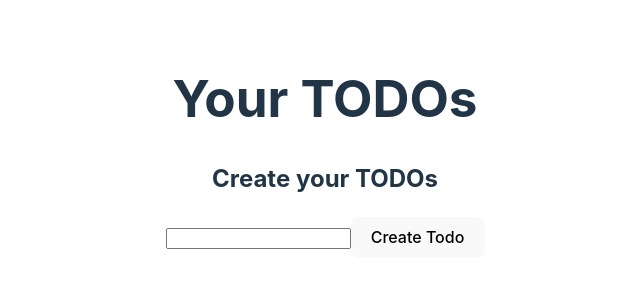
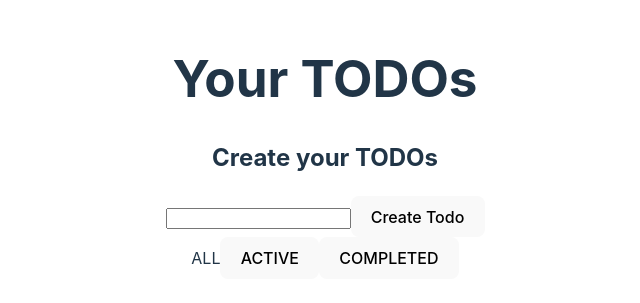
Before and after one commit to miguelruizF/react-redux-app, a React (Vite) app: page / in a window 1280 px wide. Shown: the part 253-556 px from the top of the page, without its empty margins (315-955 px from the left). Built offline with nearby package versions, Linux system fonts and the light colour scheme.

Commit message:
Set filters in the application

```diff
--- a/src/App.jsx
+++ b/src/App.jsx
@@ -4,6 +4,7 @@
 import './App.css'
 import { TodosContainer } from './components/containers/TodoContainer'
 import { TodoFormContainer } from './components/containers/TodoFormContainer'
+import { FilterOptions } from './components/pure/FilterOptions'
 
 function App() {
   // const [count, setCount] = useState(0)
@@ -14,6 +15,8 @@ function App() {
         <header className='App-header'>
           <TodosContainer />
           <TodoFormContainer />
+          {/* Filter Options contain Filter Container */}
+          <FilterOptions />
         </header>
       </div>
     </>
--- a/src/components/containers/FilterContainer.jsx
+++ b/src/components/containers/FilterContainer.jsx
@@ -1,11 +1,13 @@
-// import React from 'react'
+
+//FilterContainer is responsible for communicating with the filter the action of sending the filter.
 import { connect } from 'react-redux'
 import { setVisibilityFilter } from '../../store/actions/actions'
-import Filter from '../pure/Filter'
+import { Filter } from '../pure/Filter'
 
 const mapStateToProps = (state, ownProps) => {
     return {
-        active: ownProps.filter === state.filterState
+        //is active?
+        active: ownProps.filter === state.filterState //check if the current filter matches the text
     }
 }
 
--- a/src/components/pure/FilterOptions.jsx
+++ b/src/components/pure/FilterOptions.jsx
@@ -1,6 +1,6 @@
 //Creation of different filter options
 
-import FilterContainer from '../containers/FilterContainer';
+import { FilterContainer } from "../containers/FilterContainer";
 
 export const FilterOptions = () => {
 
```
